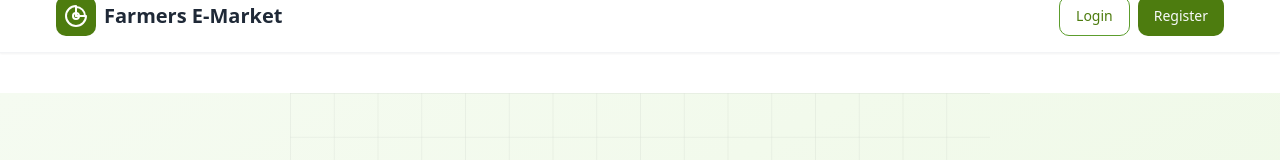
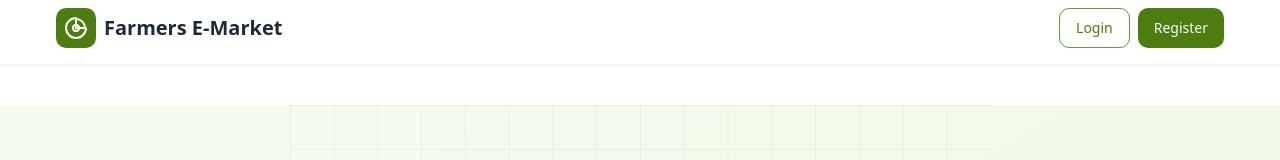
Before and after one commit to sriramsri2004/FARMERS-E-MARKET, a React (Vite) app: page / in a window 1280 px wide. Shown: the top 160 px of the page. Built offline with nearby package versions, Linux system fonts and the light colour scheme.

Commit message:
Update Navbar.tsx

```diff
--- a/src/components/Navbar.tsx
+++ b/src/components/Navbar.tsx
@@ -37,7 +37,7 @@ const Navbar: React.FC = () => {
       transition={{ duration: 0.5 }}
     >
       <nav className="w-full py-4 px-6 bg-white border-b border-gray-100 shadow-sm">
-        <div className="container mx-auto flex items-center justify-between">
+        <div className="container mt-3 mx-auto flex items-center justify-between">
           <Link to="/" className="flex items-center group">
             <motion.div
               className="bg-farmer-700 text-white p-2 rounded-md mr-2"
```
